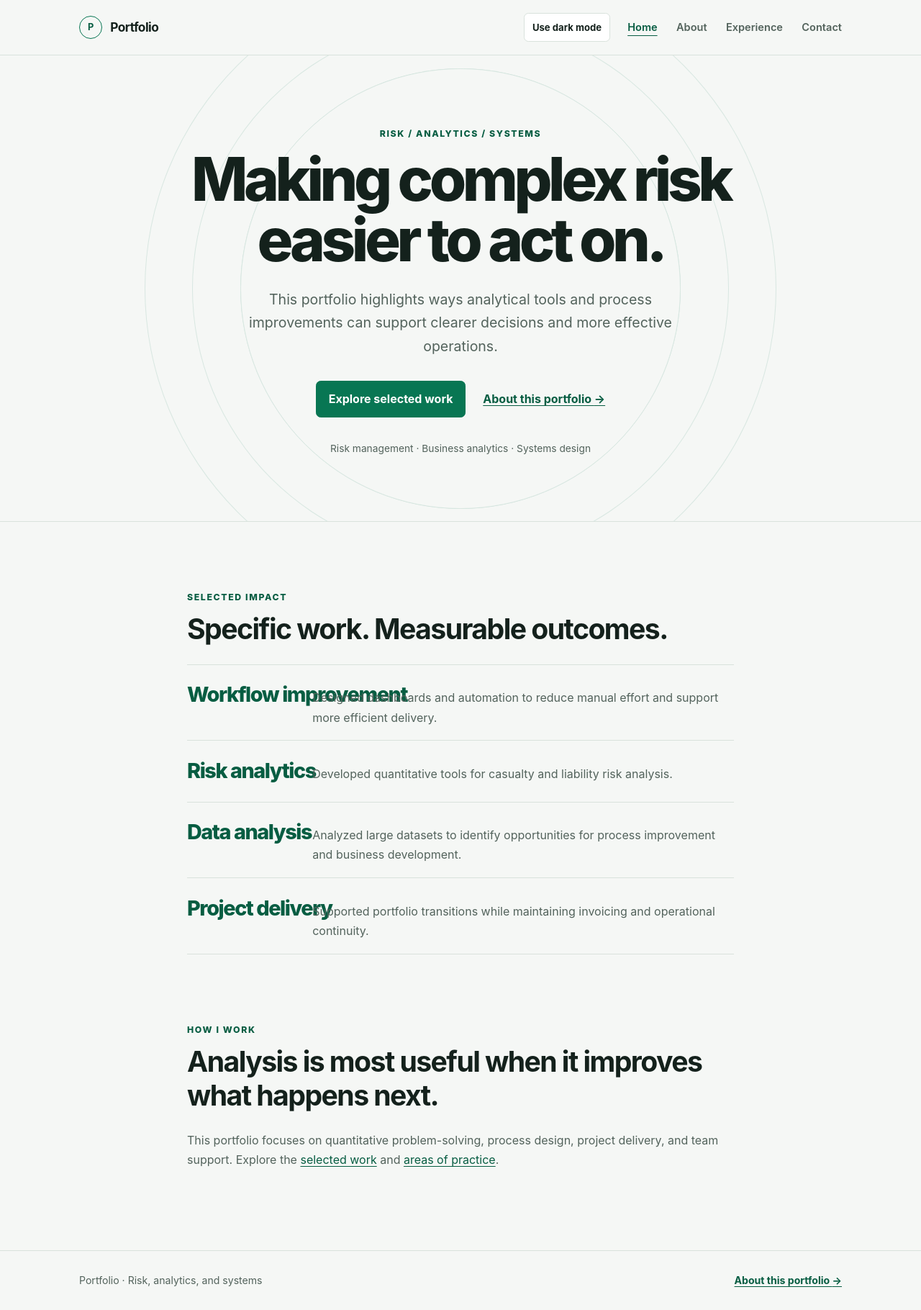
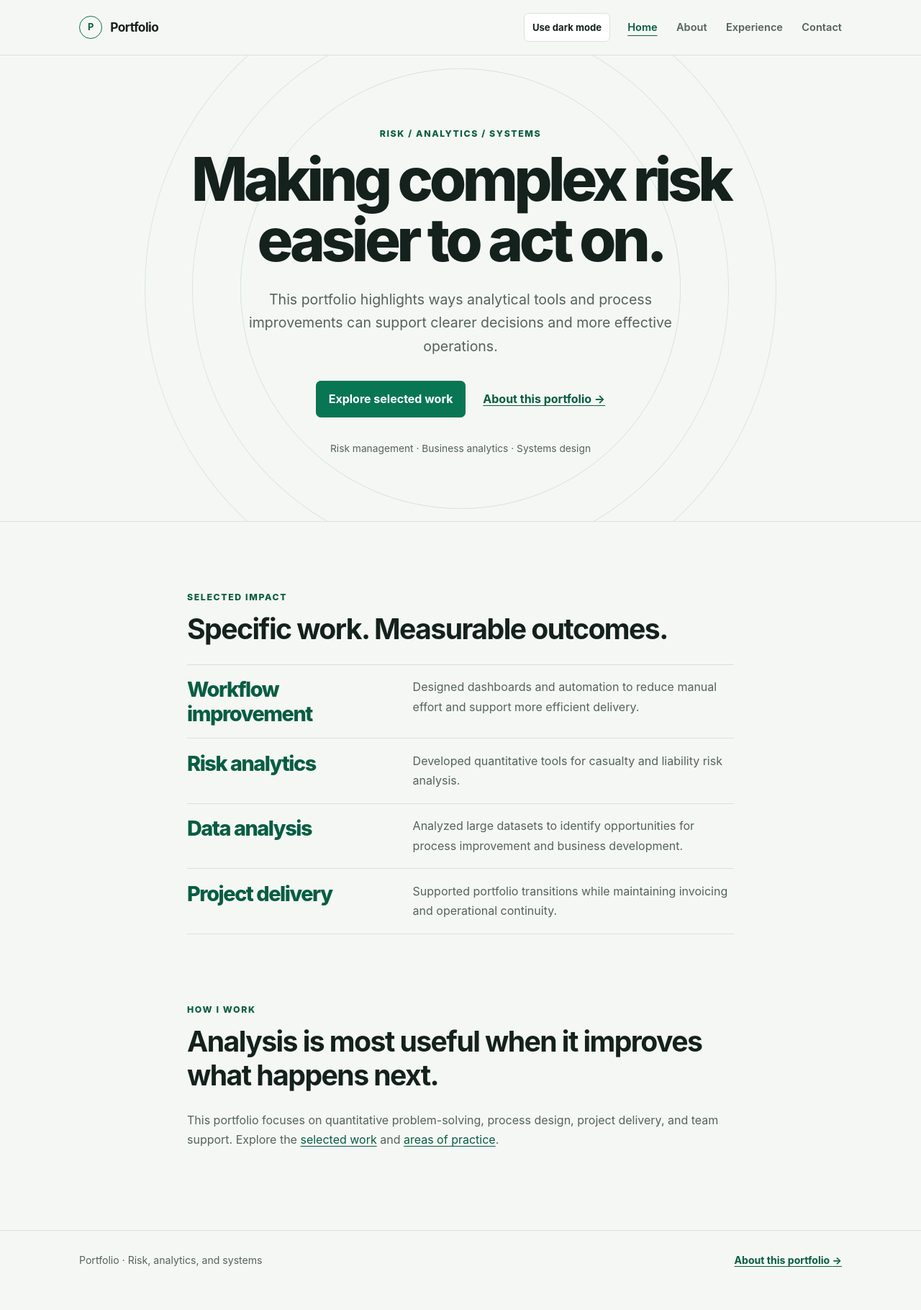
Before and after one commit to DonteAtBerkeley/DonteAtBerkeley.github.io, a Jekyll site: the page built from index.md, in a window 1280 px wide. Shown: the whole page at 72% size. Built offline with Jekyll 4.4.1, drawn with Linux system fonts in a browser that asks for light colours; after the commit the page ends 1792 px from its top, so only the background shows below that.

Commit message:
Fix responsive impact row layout

```diff
--- a/assets/css/main.css
+++ b/assets/css/main.css
@@ -340,9 +340,9 @@ h3 {
 
 .impact-list li {
   display: grid;
-  grid-template-columns: minmax(6.4rem, 0.27fr) 1fr;
+  grid-template-columns: minmax(0, 1fr) minmax(0, 1.5fr);
   gap: 1rem;
-  align-items: baseline;
+  align-items: start;
   padding: 1.1rem 0;
   border-bottom: 1px solid var(--line);
 }
@@ -352,7 +352,7 @@ h3 {
   font-size: clamp(1.35rem, 3vw, 1.8rem);
   font-weight: 760;
   letter-spacing: -0.05em;
-  white-space: nowrap;
+  line-height: 1.15;
 }
 
 .impact-list span,
@@ -562,8 +562,8 @@ h3 {
   }
 
   .impact-list li {
-    grid-template-columns: 5.4rem 1fr;
-    gap: 0.75rem;
+    grid-template-columns: minmax(0, 1fr);
+    gap: 0.25rem;
   }
 
   .role-list li {
@@ -585,7 +585,11 @@ h3 {
     font-size: clamp(2.35rem, 12vw, 3.3rem);
   }
 
-  .impact-list li,
+  .impact-list li {
+    grid-template-columns: minmax(0, 1fr);
+    gap: 0.25rem;
+  }
+
   .role-list li {
     grid-template-columns: 4.8rem 1fr;
     gap: 0.6rem;
```
